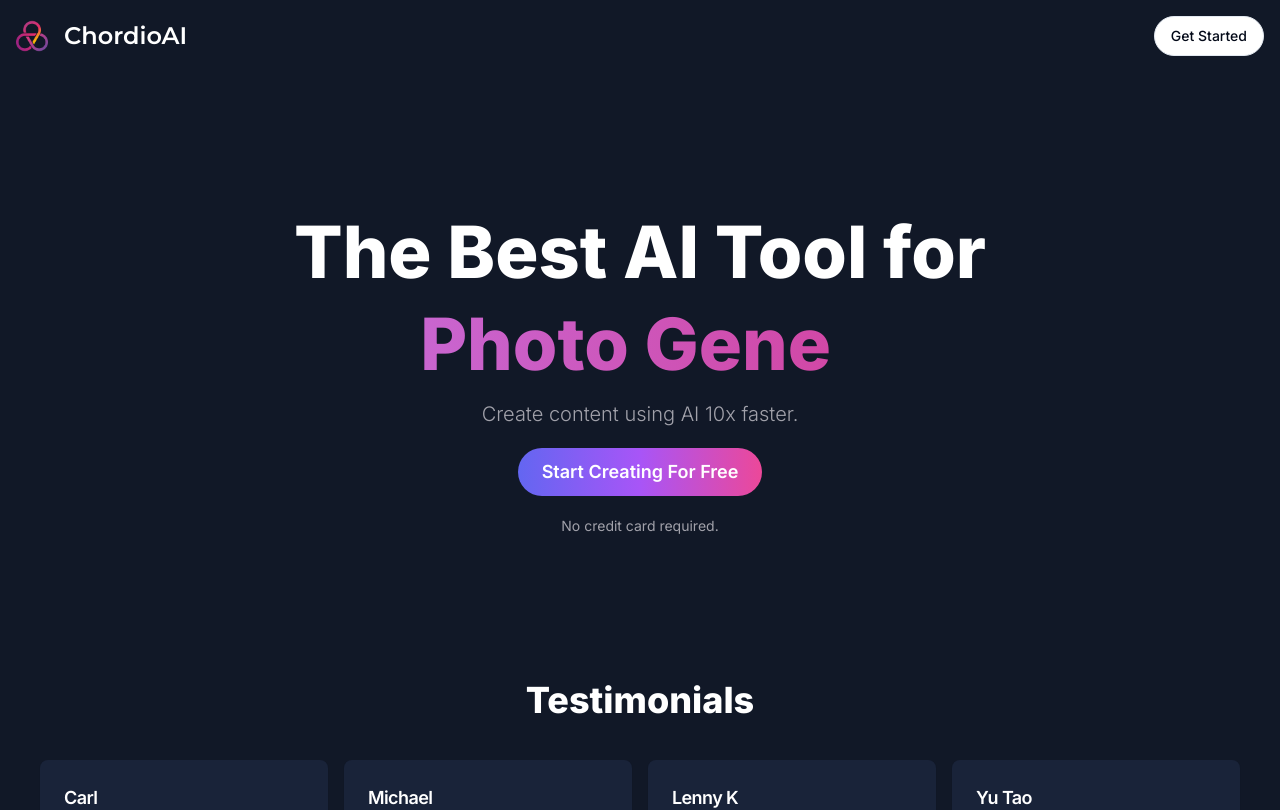
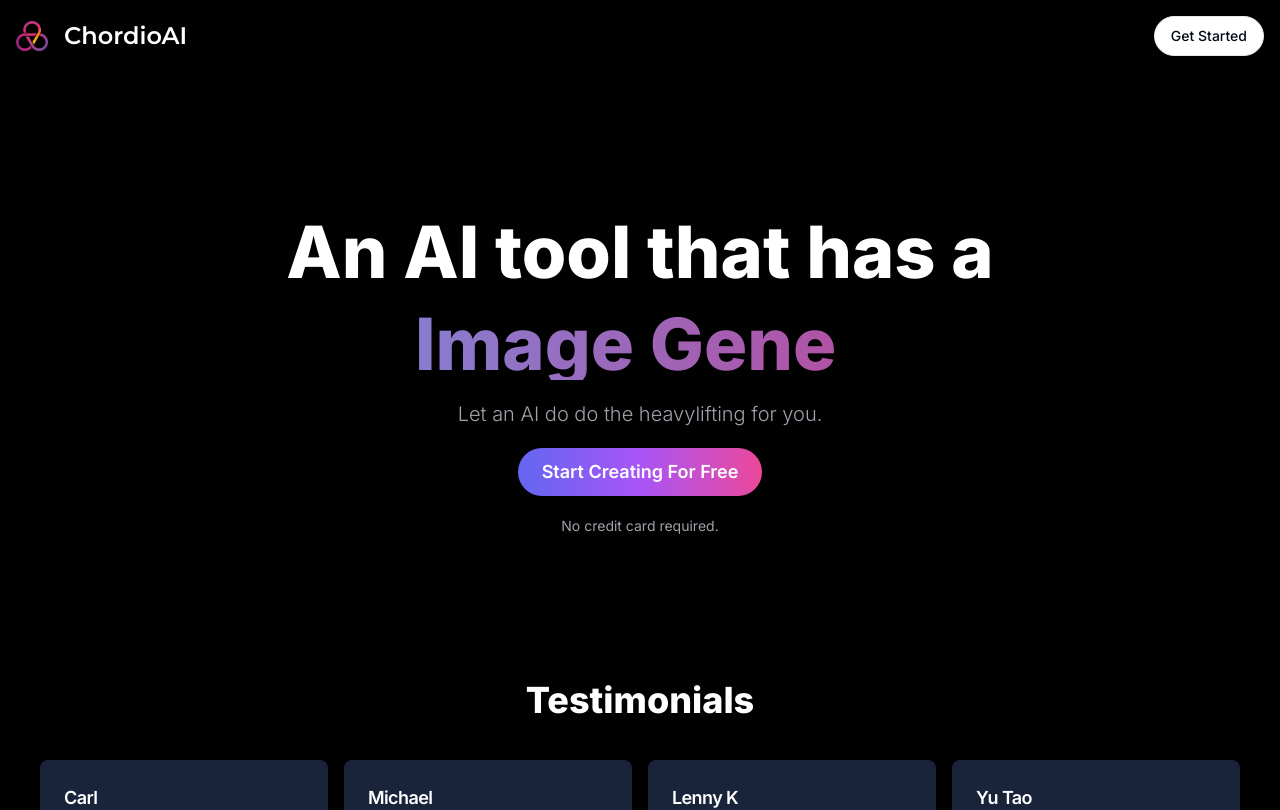
Before and after one commit to mikenjuki/ai-saas, a Next.js app: page / in a window 1280 px wide. Shown: the top 810 px of the page. Built offline with nearby package versions, Linux system fonts and the light colour scheme; no server answers.

Commit message:
Disabled some routes

```diff
--- a/app/(landing)/layout.tsx
+++ b/app/(landing)/layout.tsx
@@ -1,6 +1,6 @@
 const LandingLayout = ({ children }: { children: React.ReactNode }) => {
   return (
-    <main className="h-full bg-[#111827] overflow-auto">
+    <main className="h-full bg-[#010102] overflow-auto">
       <div className="mx-auto max-w-screen-xl h-full w-full">{children}</div>
     </main>
   );
--- a/components/LandingContent.tsx
+++ b/components/LandingContent.tsx
@@ -41,7 +41,7 @@ export const LandingContent = () => {
         {testimonials.map((item) => (
           <Card
             key={item.description}
-            className="bg-[#192339] border-none text-white"
+            className="bg-[#192339] border-none text-white cursor-pointer"
           >
             <CardHeader>
               <CardTitle className="flex items-center gap-x-2">
--- a/components/LandingHero.tsx
+++ b/components/LandingHero.tsx
@@ -12,16 +12,11 @@ export const LandingHero = () => {
   return (
     <div className="text-white font-bold py-36 text-center space-y-5">
       <div className="text-4xl sm:text-5xl md:text-6xl lg:text-7xl space-y-5 font-extrabold">
-        <h1>The Best AI Tool for</h1>
-        <div className="text-transparent bg-clip-text bg-gradient-to-r from-purple-400 to-pink-600">
+        <h1>An AI tool that has a</h1>
+        <div className="text-transparent bg-clip-text bg-gradient-to-r from-blue-400 to-pink-600">
           <TypewriterComponent
             options={{
-              strings: [
-                "Chatbot.",
-                "Photo Generation.",
-                "Blog Writing.",
-                "Mail Writing.",
-              ],
+              strings: ["Chatbot.", "Image Generation.", "Video Generation."],
               autoStart: true,
               loop: true,
             }}
@@ -29,7 +24,7 @@ export const LandingHero = () => {
         </div>
       </div>
       <div className="text-sm md:text-xl font-light text-zinc-400">
-        Create content using AI 10x faster.
+        Let an AI do do the heavylifting for you.
       </div>
       <div>
         <Link href={isSignedIn ? "/dashboard" : "/sign-up"}>
--- a/components/Sidebar.tsx
+++ b/components/Sidebar.tsx
@@ -40,29 +40,29 @@ const routes = [
     color: "text-violet-500",
   },
   {
-    label: "Cover Generation",
+    label: "Image Generation",
     icon: ImageIcon,
     href: "/image",
     color: "text-pink-700",
   },
-  {
-    label: "Video Generation",
-    icon: VideoIcon,
-    href: "/video",
-    color: "text-orange-700",
-  },
+  // {
+  //   label: "Video Generation",
+  //   icon: VideoIcon,
+  //   href: "/video",
+  //   color: "text-orange-700",
+  // },
   {
     label: "Music Generation",
     icon: MusicIcon,
     href: "/music",
     color: "text-emarald-500",
   },
-  {
-    label: "Code Generation",
-    icon: Code,
-    href: "/code",
-    color: "text-green-500",
-  },
+  // {
+  //   label: "Code Generation",
+  //   icon: Code,
+  //   href: "/code",
+  //   color: "text-green-500",
+  // },
   {
     label: "Settings",
     icon: Settings,
--- a/constants.ts
+++ b/constants.ts
@@ -24,18 +24,18 @@ export const tools = [
     bgColor: "bg-pink-700/10",
     href: "/image",
   },
-  {
-    label: "Video Generation",
-    icon: VideoIcon,
-    color: "text-orange-700",
-    bgColor: "bg-orange-700/10",
-    href: "/video",
-  },
-  {
-    label: "Code Generation",
-    icon: Code,
-    color: "text-green-700",
-    bgColor: "bg-green-700/10",
-    href: "/code",
-  },
+  // {
+  //   label: "Video Generation",
+  //   icon: VideoIcon,
+  //   color: "text-orange-700",
+  //   bgColor: "bg-orange-700/10",
+  //   href: "/video",
+  // },
+  // {
+  //   label: "Code Generation",
+  //   icon: Code,
+  //   color: "text-green-700",
+  //   bgColor: "bg-green-700/10",
+  //   href: "/code",
+  // },
 ];
--- a/next.config.js
+++ b/next.config.js
@@ -1,5 +1,19 @@
 /** @type {import('next').NextConfig} */
 const nextConfig = {
+  async redirects() {
+    return [
+      {
+        source: "/video",
+        destination: "/dashboard",
+        permanent: true,
+      },
+      {
+        source: "/code",
+        destination: "/dashboard",
+        permanent: true,
+      },
+    ];
+  },
   images: {
     domains: ["oaidalleapiprodscus.blob.core.windows.net"],
   },
```
